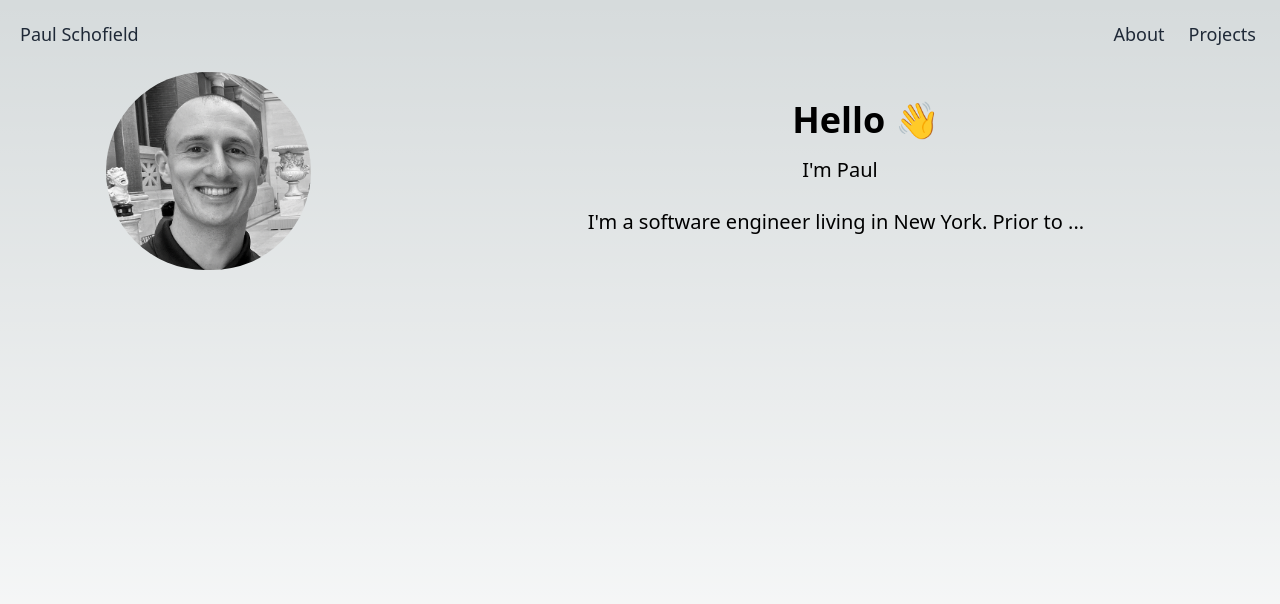
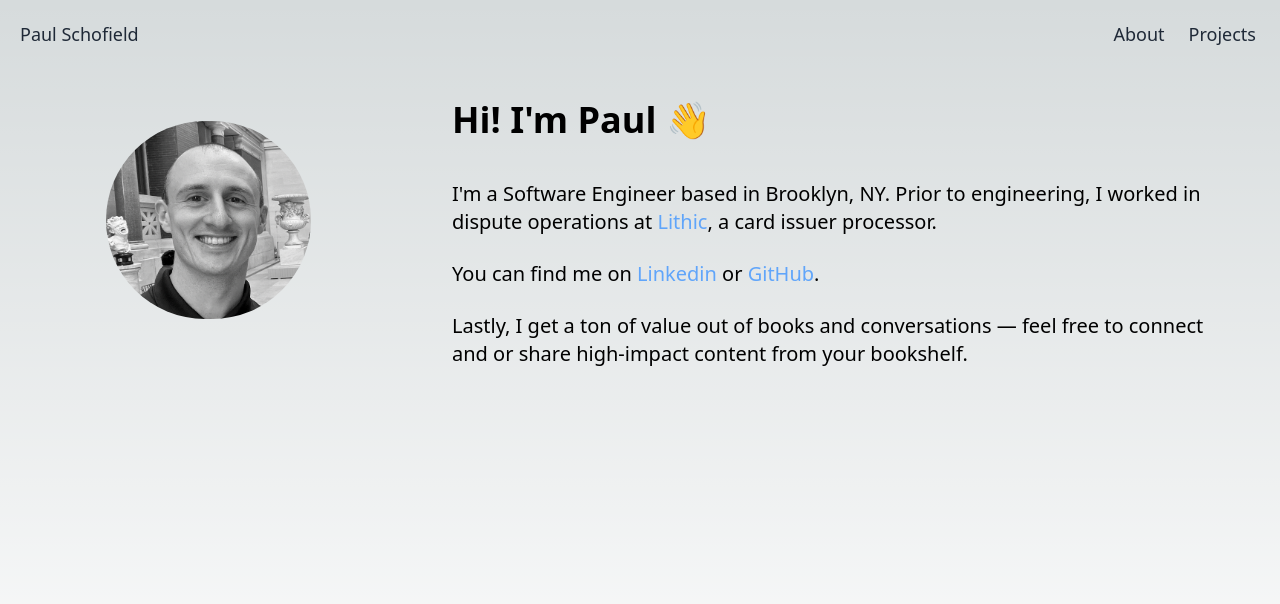
Before and after one commit to schofield-paul/personal-website, a Next.js app: page / in a window 1280 px wide. Shown: the top 604 px of the page. Built offline with nearby package versions, Linux system fonts and the light colour scheme.

Commit message:
homepage content and links

```diff
--- a/src/components/Navbar.js
+++ b/src/components/Navbar.js
@@ -4,15 +4,15 @@ export default function Navbar() {
   return (
     <div className='flex justify-between items-center'>
       <div className='flex items-center mr-auto'>
-        <p className='text-gray-800 font-medium text-lg mt-5 ml-5'>
-          Paul Schofield
+        <p className='text-gray-800 font-medium text-lg mt-5 ml-5 hover:text-blue-400 transition duration-200 ease-in-out'>
+          <Link href='/'>Paul Schofield</Link>
         </p>
       </div>
       <div className='flex justify-right items-center'>
-        <p className='text-gray-800 font-medium text-lg mt-5 mr-6'>
+        <p className='text-gray-800 font-medium text-lg mt-5 mr-6 hover:text-blue-400 transition duration-200 ease-in-out'>
           <Link href='/'>About</Link>
         </p>
-        <p className='text-gray-800 font-medium text-lg mt-5 mr-6'>
+        <p className='text-gray-800 font-medium text-lg mt-5 mr-6 hover:text-blue-400 transition duration-200 ease-in-out'>
           <Link href='/projects'>Projects</Link>
         </p>
       </div>
--- a/src/pages/index.js
+++ b/src/pages/index.js
@@ -1,6 +1,7 @@
 import Image from 'next/image';
 import Navbar from '../components/Navbar';
 import profilePic from 'src/profilePic.png';
+import Link from 'next/link';
 
 export default function Home() {
   return (
@@ -18,13 +19,52 @@ export default function Home() {
             />
           </div>
         </div>
-        <div className='col-span-2 text-center text-left'>
-          <h1 className='text-4xl font-bold pt-7 ml-5 mt-6'>Hello 👋</h1>
-          <p className='text-xl mt-4 mr-8 '>I'm Paul</p>
-          <div className=''>
-            <p className='text-xl mt-6 mr-10'>
-              I'm a software engineer living in New York. Prior to ...
+        <div class='col-span-2 text-center lg:text-left'>
+          <h1 class='text-4xl font-bold pt-7 ml-5 mt-6'>Hi! I'm Paul 👋</h1>
+          <div class='mt-8 lg:mt-10 ml-5 mr-10'>
+            <p class='text-xl'>
+              I'm a Software Engineer based in Brooklyn, NY. Prior to
+              engineering, I worked in dispute operations at{' '}
+              <Link
+                href='https://www.lithic.com/'
+                className='text-blue-400 hover:text-orange-700 transition duration-200 ease-in-out'
+                target='_blank'
+                rel='noopener noreferrer'
+              >
+                Lithic
+              </Link>
+              , a card issuer processor.
             </p>
+            <br />
+            <p class='text-xl'>
+              You can find me on{' '}
+              <Link
+                href='https://www.linkedin.com/in/paul-schofield-io/'
+                className='text-blue-400 hover:text-orange-700 transition duration-200 ease-in-out'
+                target='_blank'
+                rel='noopener noreferrer'
+              >
+                Linkedin
+              </Link>{' '}
+              or{' '}
+              <Link
+                href='https://github.com/makeitsough'
+                className='text-blue-400 hover:text-orange-700 transition duration-200 ease-in-out'
+                target='_blank'
+                rel='noopener noreferrer'
+              >
+                GitHub
+              </Link>
+              .
+            </p>
+            <br />
+            <p class='text-xl'>
+              Lastly, I get a ton of value out of books and conversations — feel
+              free to connect and or share high-impact content from your
+              bookshelf.
+            </p>
+            <br />
+            <p class='text-xl'></p>
           </div>
         </div>
       </div>
--- a/src/pages/projects.js
+++ b/src/pages/projects.js
@@ -69,8 +69,8 @@ export default function Projects() {
             </Link>
             .
           </p>
-          <div className='flex mx-auto'>
-            <div className='box-content h-32 w-32 p-4'>
+          <div className='flex flex-row '>
+            <div className=' flex-auto p-4'>
               <Image
                 className='object-contain object-center hover:opacity-75 transition duration-200 ease-in-out cursor-pointer'
                 src={HowlrTM1}
@@ -87,7 +87,7 @@ export default function Projects() {
               )}
             </div>
 
-            <div className='box-content h-32 w-32 p-4'>
+            <div className=' flex-auto p-4'>
               <Image
                 className='object-contain object-center hover:opacity-75 transition duration-200 ease-in-out cursor-pointer'
                 src={HowlrTM2}
@@ -104,7 +104,7 @@ export default function Projects() {
               )}
             </div>
 
-            <div className='box-content h-32 w-32 p-4'>
+            <div className='box-content flex-auto p-4'>
               <Image
                 className='object-contain object-center  hover:opacity-75 transition duration-200 ease-in-out cursor-pointer'
                 src={HowlrTM3}
```
